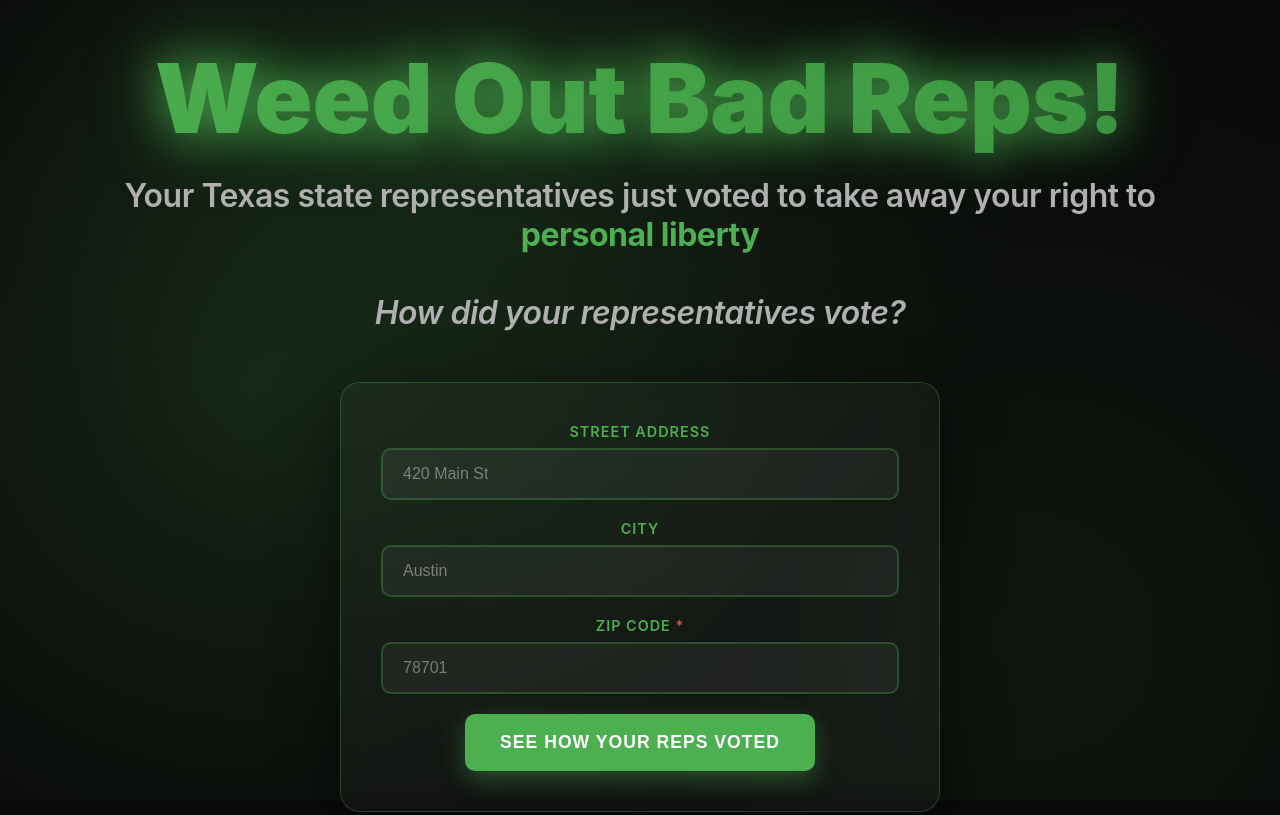
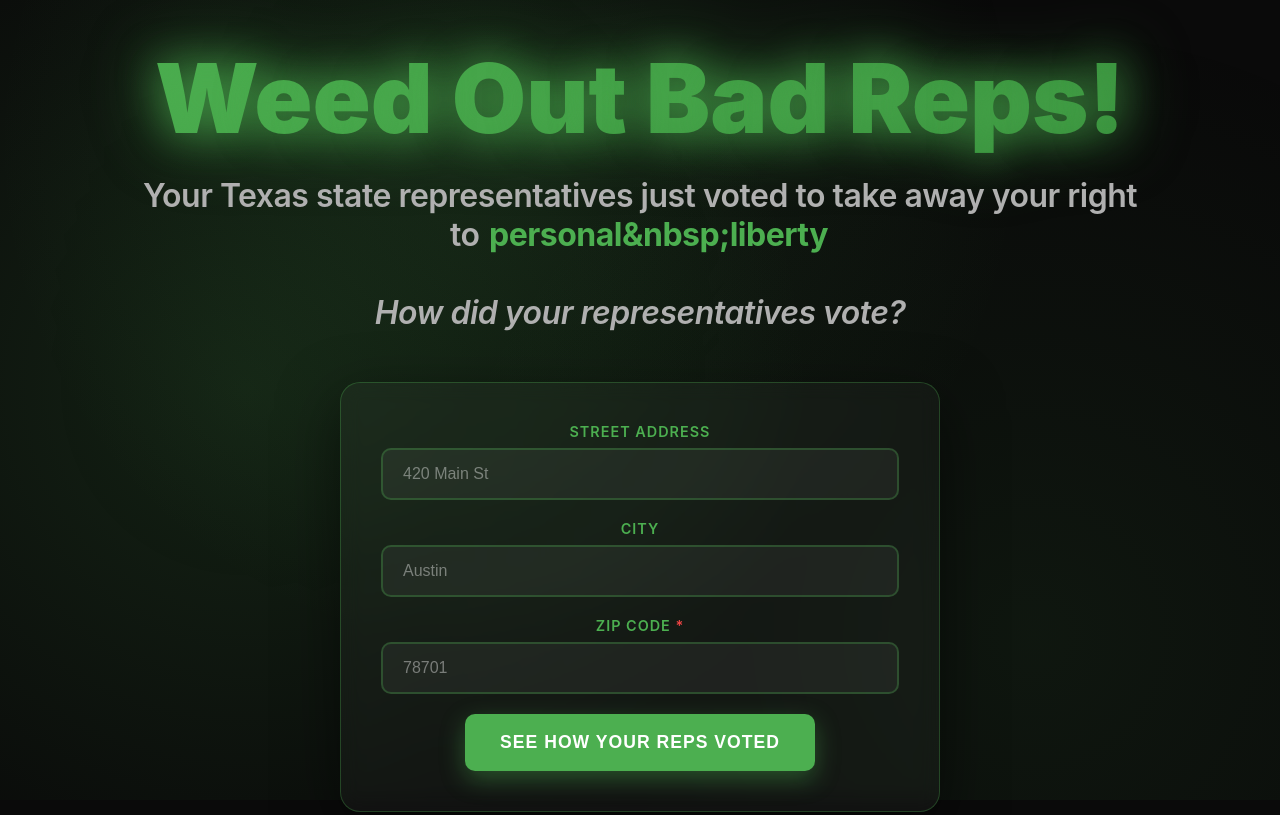
Before and after one commit to joshuarush/weedout, a website: page index.html in a window 1280 px wide. Shown: the top 815 px of the page. Drawn offline with nearby package versions, Linux system fonts and the light colour scheme.

Commit message:
small edits to text

```diff
--- a/index.html
+++ b/index.html
@@ -455,7 +455,7 @@
     <div class="hero" id="hero">
         <div class="container">
             <h1>Weed Out Bad Reps!</h1>
-            <p class="subtitle">Your Texas state representatives just voted to take away your right to <span id="thc-hook" style="transition: opacity 0.3s ease-in-out;">safe and legal THC</span><br><br><i>How did your representatives vote?</i></p>
+            <p class="subtitle">Your Texas state representatives just voted to take away your right to&nbsp;<span id="thc-hook" style="transition: opacity 0.3s ease-in-out;">safe and legal THC</span><br><br><i>How did your representatives vote?</i></p>
 
             <form class="search-form" id="searchForm">
                 <div class="form-group">
@@ -873,11 +873,11 @@
 
         // Dynamic hook text for hero subtitle
         const hooks = [
-            "safe pain relief",
-            "safe adult recreation",
-            "your health and wellness",
-            "personal liberty",
-            "safe and legal THC" // Final hook
+            "safe&nbsp;pain&nbsp;relief",
+            "safe&nbsp;adult&nbsp;recreation",
+            "your&nbsp;health&nbsp;and&nbsp;wellness",
+            "personal&nbsp;liberty",
+            "safe&nbsp;and&nbsp;legal&nbsp;THC" // Final hook
         ];
         let currentHookIndex = 0;
         const thcHookElement = document.getElementById('thc-hook');
```
